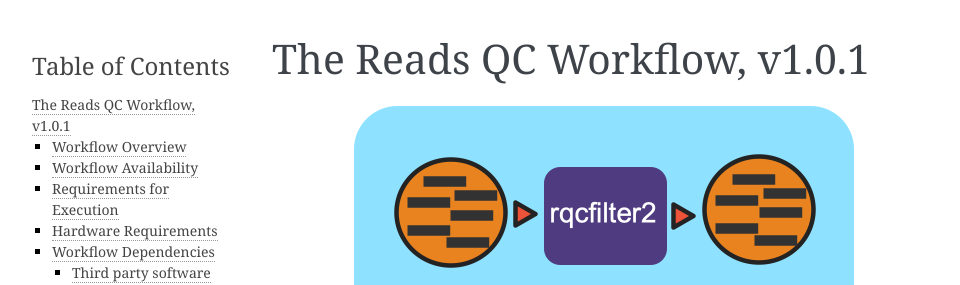
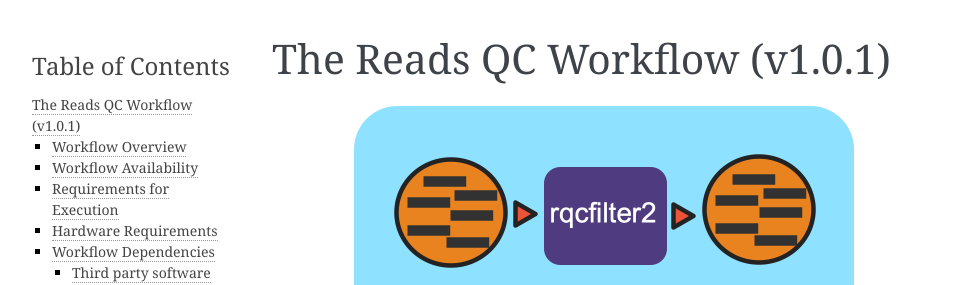
Before and after one commit to microbiomedata/ReadsQC, a Sphinx documentation site: the page built from docs/index.rst, in a window 1280 px wide and 900 px high. Shown: the top 285 px of the window, without its empty margins (148-1108 px from the left). Built offline with Sphinx 7.4.7, drawn with Linux system fonts in a browser that asks for light colours.

Commit message:
Changed version number in documentation title for consistency

```diff
--- a/docs/index.rst
+++ b/docs/index.rst
@@ -1,4 +1,4 @@
-The Reads QC Workflow, v1.0.1
+The Reads QC Workflow (v1.0.1)
 =============================
 
 .. image:: rqc_workflow.png
```
